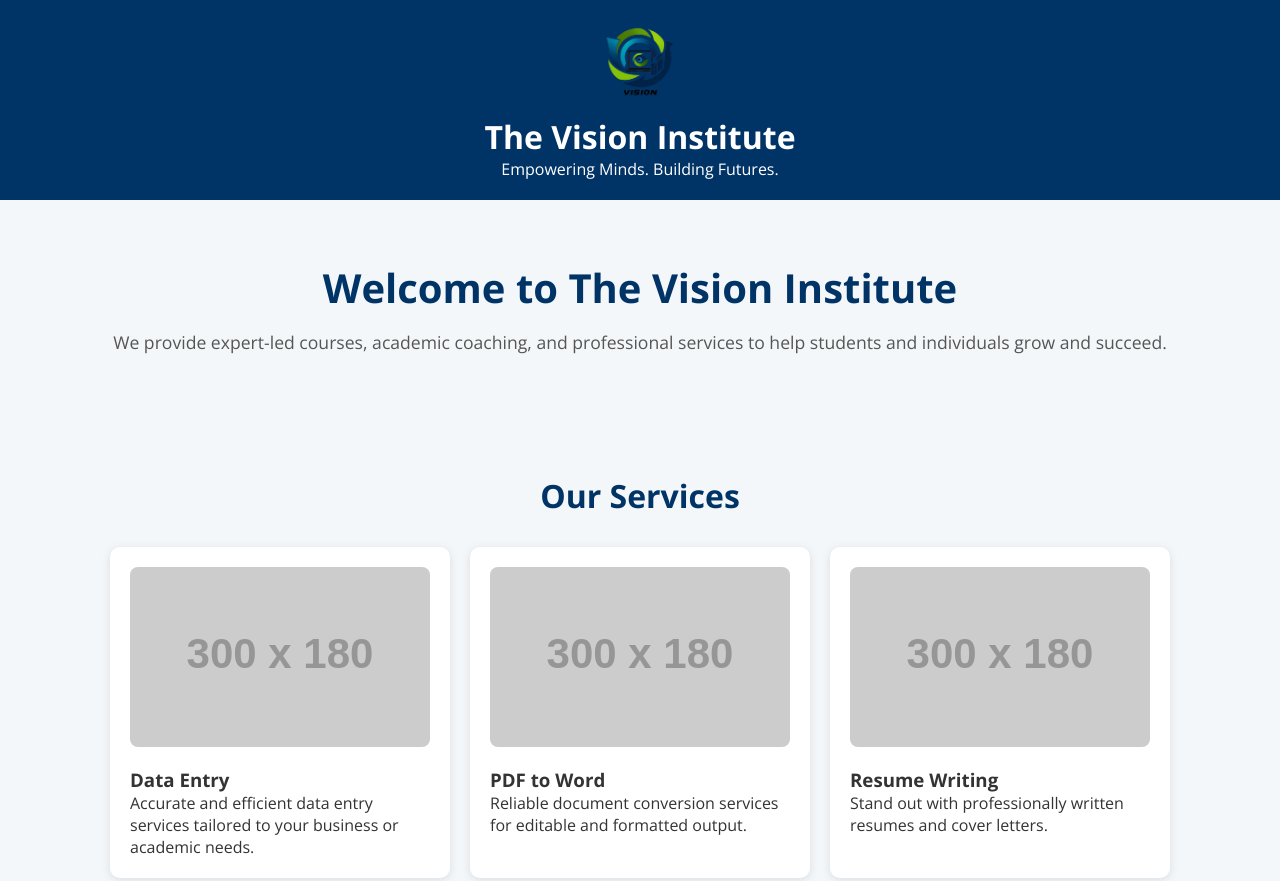
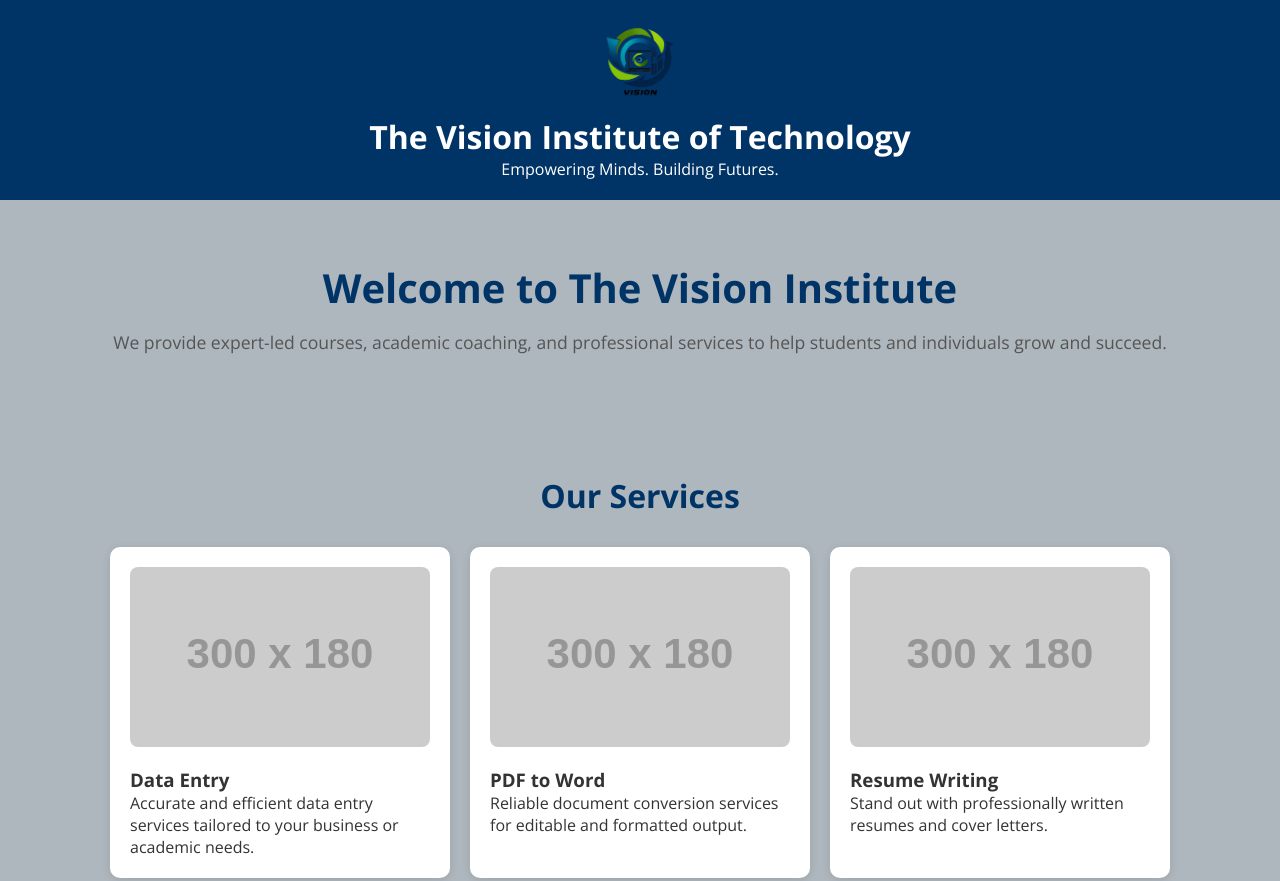
Before and after one commit to ali-hassan-jee/The-vision-Insitute, a plain HTML site: page index.html in a window 1280 px wide. Shown: the top 881 px of the page. Drawn offline with nearby package versions, Linux system fonts and the light colour scheme; placeholder pictures from the web are drawn by us.

Commit message:
Name Changed

```diff
--- a/index.html
+++ b/index.html
@@ -14,7 +14,7 @@
     }
 
     body {
-      background: #f4f7f9;
+      background: #aeb7bd;
       color: #333;
     }
 
@@ -97,7 +97,7 @@
 
 <header>
   <img src="logo.png" alt="The Vision Institute Logo">
-  <h1>The Vision Institute</h1>
+  <h1>The Vision Institute of Technology</h1>
   <p>Empowering Minds. Building Futures.</p>
 </header>
 
```
